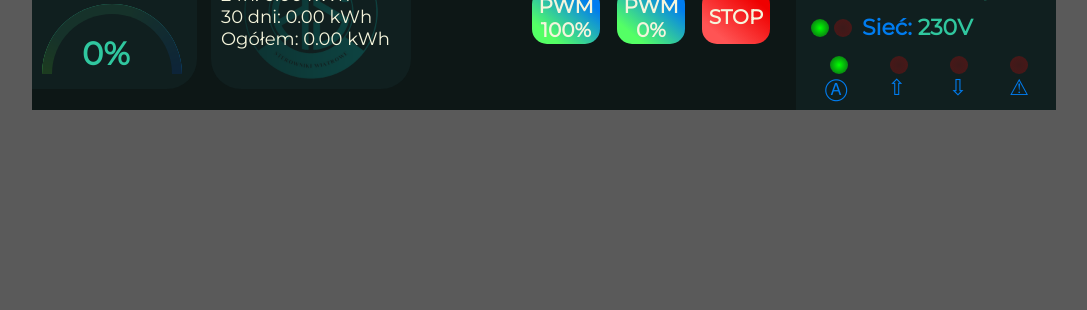
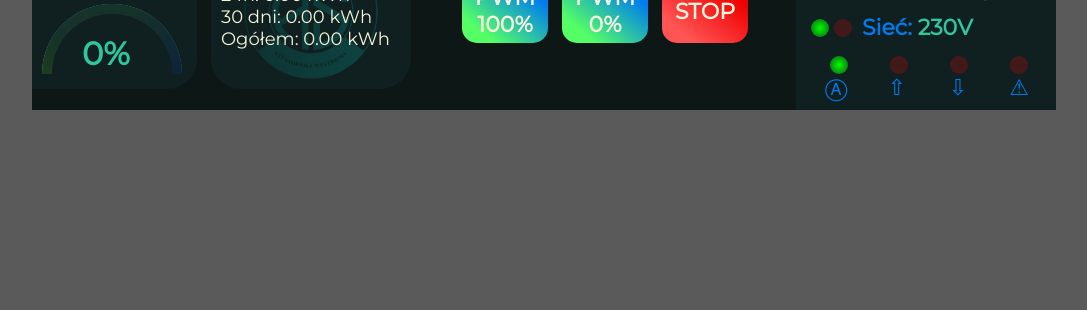
Before and after one commit to Porstako/FanDriverBuild, a website: page webserver/public/index.html in a window 1280 px wide. Shown: the part 490-800 px from the top of the page, without its empty margins (96-1183 px from the left). Drawn offline with Linux system fonts and the light colour scheme; no server answers.

Commit message:
7th build

```diff
--- a/webserver/public/css/css.css
+++ b/webserver/public/css/css.css
@@ -116,13 +116,14 @@ input[type="number"]:focus {
 .diodeRed{background: radial-gradient(#ff000030, #ff000040);}
 
 .driveButton{
-    width: 68px;
-    max-height: 45px;
+    width: 86px;
+    max-height: 54px;
+    height: 54px;
     background: linear-gradient(220deg, #007cef 20%, #54FF65 80%);
     border-radius: 15px;
     position:absolute;
     color: beige;
-    font-size: 20px;
+    font-size: 22px;
     font-weight: bold;
     padding: 5px 0px;
     transition: 0.3s;
@@ -301,14 +302,14 @@ input[type="number"]:focus {
 }
 
 .stopButton{
-    width: 68px;
-    max-height: 45px;
-    height: 45px;
+    width: 86px;
+    max-height: 54px;
+    height: 54px;
     background: linear-gradient(220deg, #ef0000 20%, #ff5454 80%);
     border-radius: 15px;
     position:absolute;
     color: beige;
-    font-size: 20px;
+    font-size: 22px;
     font-weight: bold;
     padding: 5px 0px;
     transition: 0.3s;
--- a/webserver/public/index.html
+++ b/webserver/public/index.html
@@ -67,9 +67,9 @@
         <div class="kWhStatsRow">30 dni: <span id="kWhValue_30D">0.00</span> kWh</div>
         <div class="kWhStatsRow">Ogółem: <span id="kWhValue_OVERALL">0.00</span> kWh</div>
       </div>
-      <div class="driveButton" id="PWMFull" style="margin: -100px 0 0 500px;"><span>PWM<br>100%</span></div>
-      <div class="driveButton" id="PWMStop" style="margin: -100px 0 0 585px;"><span>PWM<br>0%</span></div>
-      <div class="stopButton" id="stop" style="margin: -100px 0 0 670px;"><span>STOP</span></div>
+      <div class="driveButton" id="PWMFull" style="margin: -110px 0 0 430px;"><span>PWM<br>100%</span></div>
+      <div class="driveButton" id="PWMStop" style="margin: -110px 0 0 530px;"><span>PWM<br>0%</span></div>
+      <div class="stopButton" id="stop" style="margin: -110px 0 0 630px;"><span>STOP</span></div>
     </div>
 
 
@@ -181,7 +181,7 @@
       <div class="optionButton" id="privacyPolicyButton" style="margin-top: 400px; margin-left: 155px;text-align: center;"><span>&#9413;</span></div>
 
 
-      <div class="box" style="float:left; position:absolute; width:200px; border-radius:0px 30px 30px 0px; margin-top: 180px;">
+      <div class="box" style="float:left; position:absolute; width:200px; border-radius:0px 30px 30px 0px; margin-top: 140px;">
         <div class="label" style="text-align: center;margin-bottom: 10px ;">Ustawienia instalacji</div>
         <div style="display:flex; justify-content: space-between;margin-bottom: 8px;">
           <span class="menuItem">Off-grid</span>
```
